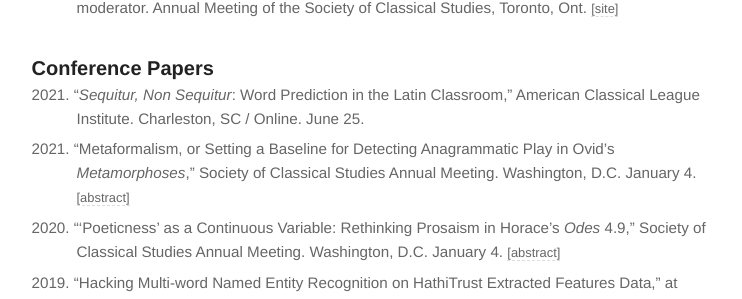
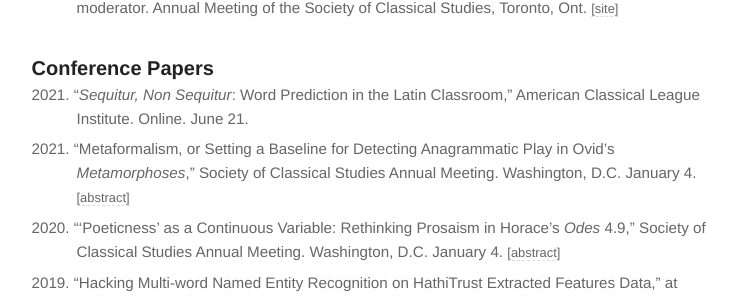
Before and after one commit to diyclassics/diyclassics.github.io, a Jekyll site: the page built from cv.md, in a window 1280 px wide and 900 px high, scrolled down 2290 px. Shown: the part 174-473 px from the top of the window, without its empty margins (266-1008 px from the left). Built offline with Jekyll 4.4.1, drawn with Linux system fonts in a browser that asks for light colours.

Commit message:
Update CV

```diff
--- a/cv.md
+++ b/cv.md
@@ -93,7 +93,7 @@ February 2021
 
 ### Conference Papers
 
-- 2021\. "*Sequitur, Non Sequitur*: Word Prediction in the Latin Classroom," American Classical League Institute. Charleston, SC / Online. June 25.
+- 2021\. "*Sequitur, Non Sequitur*: Word Prediction in the Latin Classroom," American Classical League Institute. Online. June 21.
 - 2021\. "Metaformalism, or Setting a Baseline for Detecting Anagrammatic Play in Ovid’s *Metamorphoses*," Society of Classical Studies Annual Meeting. Washington, D.C. January 4. [[abstract]](../metaformalism){:.cv-link}
 - 2020\. "'Poeticness' as a Continuous Variable: Rethinking Prosaism in Horace's *Odes* 4.9," Society of Classical Studies Annual Meeting. Washington, D.C. January 4. [[abstract]](../poeticness){:.cv-link}
 - 2019\. "Hacking Multi-word Named Entity Recognition on HathiTrust Extracted Features Data," at ACH2019. Pittsburgh, Pa. July 23. [[abstract]](../multiword-ner){:.cv-link} [[slides]](https://docs.google.com/presentation/d/1gjppCZ0ZHdbV5w4djgJoBypLSAY_Q7Z3JuANASpJ4tE/edit#slide=id.p){:.cv-link}
```
